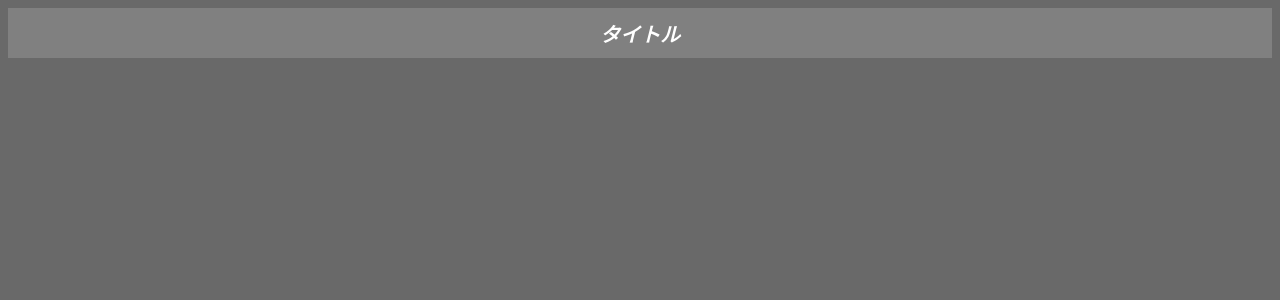
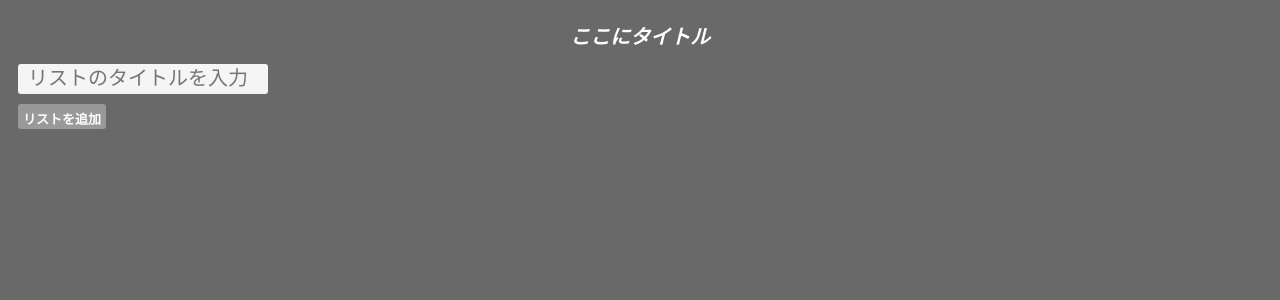
Before and after one commit to sorafujiyama/task, a Vue app: page / in a window 1280 px wide. Shown: the top 300 px of the page. Built offline with nearby package versions, Linux system fonts and the light colour scheme.

Commit message:
リスト追加フォームの実装

```diff
--- a/src/assets/css/styles.css
+++ b/src/assets/css/styles.css
@@ -3,16 +3,46 @@ html {
 }
 
 header {
-  background-color: gray;
-  width: 100%;
-  height: 50px;
   display: flex;
   justify-content: center;
 }
 
 .title {
   font-style: italic;
-  margin: auto;
   font-size: 20px;
   color: white;
 }
+
+.text-input {
+  padding: 10px 10px;
+  height: 10px;
+  width: calc(100% - 90px);
+  background-color: #f5f5f5;
+  border-radius: 3px;
+  cursor: pointer;
+  border: none;
+  font-size: 20px;
+  color: #242424;
+  overflow: overlay;
+}
+
+.addlist {
+  margin: 0 10px auto;
+  display: inline-block;
+  flex-direction: column;
+  align-items: flex-start;
+  min-width: 320px;
+  width: 320px;
+}
+
+.add-button {
+  height: 25px;
+  margin-top: 10px;
+  padding: 5px 5px;
+  background-color: #999;
+  border: none;
+  border-radius: 3px;
+  font-weight: 600;
+  font-size: 13px;
+  color: #fff;
+}
--- a/src/components/Board.vue
+++ b/src/components/Board.vue
@@ -1,11 +1,20 @@
 <template>
-  <header>
-      <h1 class="title">タイトル</h1>
-  </header>
+  <div>
+    <header>
+        <h1 class="title">ここにタイトル</h1>
+    </header>
+    <main>
+      <list-add/>
+    </main>
+  </div>
 </template>
 
 <script>
-  export default {
+import ListAdd from './ListAdd.vue'
 
+export default {
+  components: {
+    ListAdd
+  },
   }
 </script>
--- /dev/null
+++ b/src/components/ListAdd.vue
@@ -0,0 +1,28 @@
+<template>
+  <form class="addlist" @submit.prevent="addlist">
+    <input v-model="title"
+      type="text"
+      class="text-input"
+      placeholder="リストのタイトルを入力"
+    >
+    <button type="submit" class="add-button">
+      リストを追加
+    </button>
+  </form>
+</template>
+
+<script>
+  export default {
+    data:function() {
+      return {
+        title: '',
+      }
+    },
+    methods: {
+      addList: function() {
+        this.$store.dispatch('addlist', { title: this.title })
+        this.title = ''
+      },
+    }
+  }
+</script>
```
